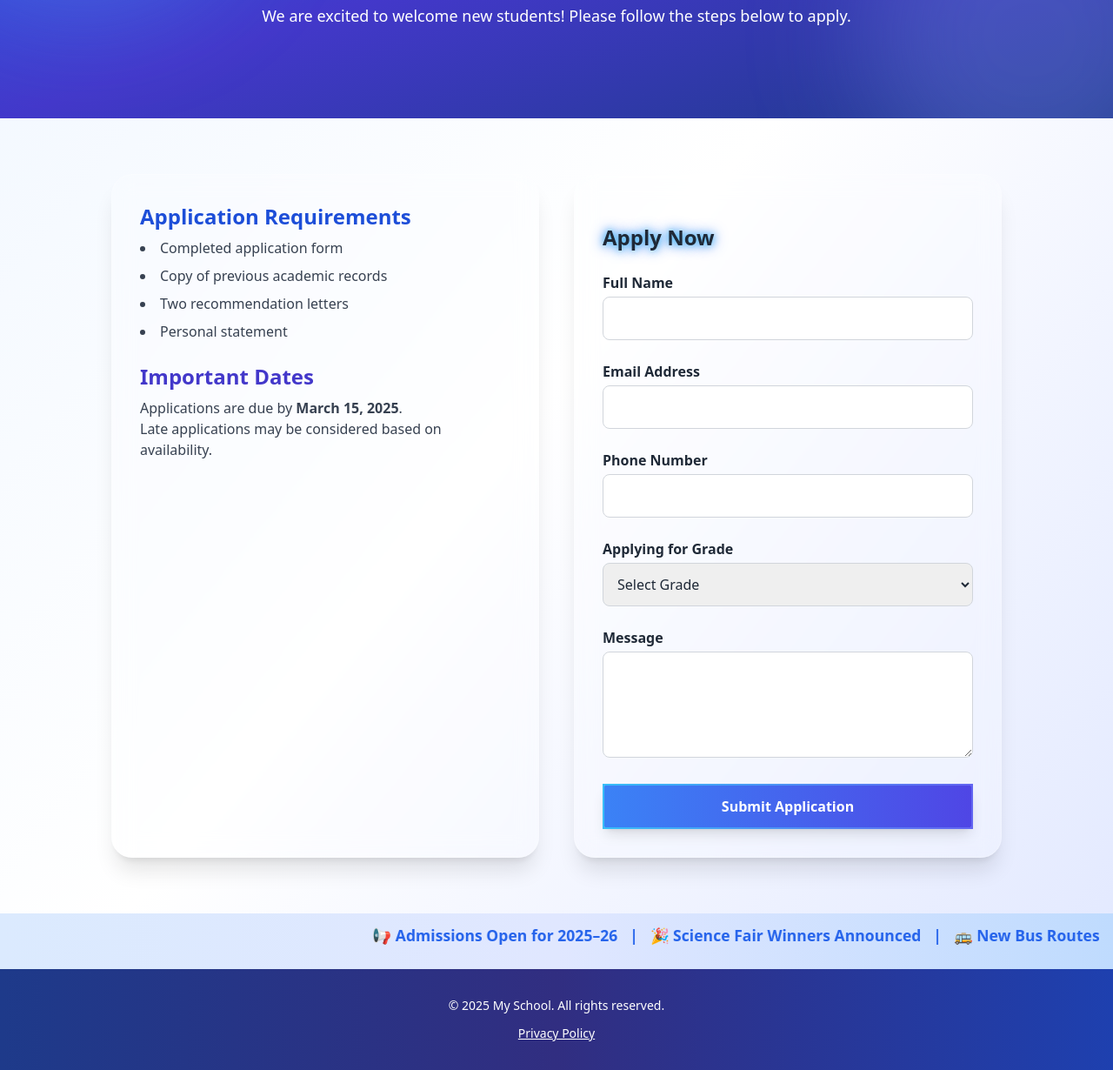
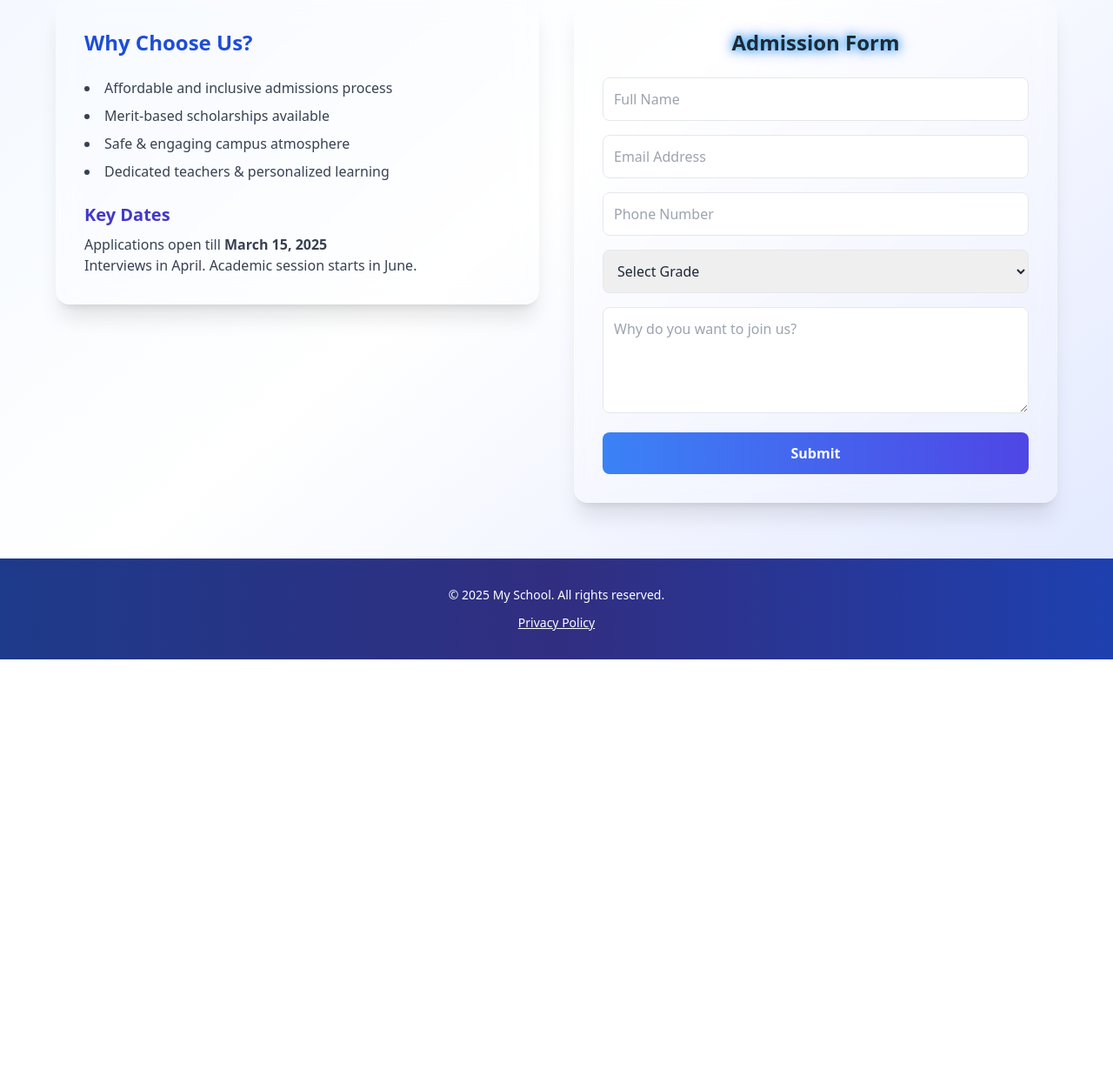
Before and after one commit to SYED-TAHER/school-demo-website, a plain HTML site: page admissions.html in a window 1280 px wide. Shown: the part 346-1576 px from the top of the page at 87% size. After the commit the page ends 1104 px from the top, so only its background shows below. Drawn offline with nearby package versions, Linux system fonts and the light colour scheme; no server answers.

Commit message:
Update admissions.html

```diff
--- a/admissions.html
+++ b/admissions.html
@@ -6,13 +6,14 @@
   <title>Admissions - My School</title>
   <link rel="stylesheet" href="css/styles.css" />
   <script src="https://cdn.tailwindcss.com"></script>
-  <script src="https://unpkg.com/@lottiefiles/lottie-player@latest/dist/lottie-player.js"></script>
   <style>
     @keyframes fadeInUp {
-      from { opacity: 0; transform: translateY(40px);}
-      to { opacity: 1; transform: translateY(0);}
+      from { opacity: 0; transform: translateY(40px); }
+      to { opacity: 1; transform: translateY(0); }
     }
-    .animate-fadeInUp { animation: fadeInUp 1s cubic-bezier(.4,0,.2,1) both; }
+    .animate-fadeInUp {
+      animation: fadeInUp 1s cubic-bezier(.4,0,.2,1) both;
+    }
     .glass {
       background: rgba(255,255,255,0.2);
       backdrop-filter: blur(12px);
@@ -26,25 +27,6 @@
       border-image: linear-gradient(90deg, #38bdf8 0%, #6366f1 100%);
       border-image-slice: 1;
     }
-    .custom-marquee {
-      overflow: hidden;
-      position: relative;
-      height: 2.5rem;
-    }
-    .custom-marquee span {
-      display: inline-block;
-      white-space: nowrap;
-      position: absolute;
-      will-change: transform;
-      animation: marquee 18s linear infinite;
-      font-weight: 600;
-      color: #2563eb;
-      font-size: 1.1rem;
-    }
-    @keyframes marquee {
-      0% { transform: translateX(100%);}
-      100% { transform: translateX(-100%);}
-    }
   </style>
 </head>
 <body class="bg-gradient-to-br from-blue-50 via-white to-indigo-100 min-h-screen text-gray-800 font-sans">
@@ -54,79 +36,55 @@
     <div class="max-w-7xl mx-auto px-4 py-4 flex flex-col sm:flex-row justify-between items-center">
       <h1 class="text-3xl font-extrabold neon tracking-tight mb-2 sm:mb-0">My School</h1>
       <nav class="flex flex-wrap justify-center gap-2 sm:gap-6 text-base font-medium">
-        <a href="index.html" class="hover:text-blue-700 transition-all duration-200">Home</a>
-        <a href="about.html" class="hover:text-blue-700 transition-all duration-200">About</a>
+        <a href="index.html" class="hover:text-blue-700 transition">Home</a>
+        <a href="about.html" class="hover:text-blue-700 transition">About</a>
         <a href="admissions.html" class="text-blue-700 font-semibold underline underline-offset-4 decoration-2 decoration-blue-400">Admissions</a>
-        <a href="career.html" class="hover:text-blue-700 transition-all duration-200">Career</a>
-        <a href="gallery.html" class="hover:text-blue-700 transition-all duration-200">Gallery</a>
-        <a href="contact.html" class="hover:text-blue-700 transition-all duration-200">Contact</a>
+        <a href="career.html" class="hover:text-blue-700 transition">Career</a>
+        <a href="gallery.html" class="hover:text-blue-700 transition">Gallery</a>
+        <a href="contact.html" class="hover:text-blue-700 transition">Contact</a>
       </nav>
     </div>
   </header>
 
-  <!-- Hero Section -->
-  <section class="relative bg-gradient-to-br from-blue-600 via-indigo-700 to-blue-900 text-white text-center py-20 px-6 overflow-hidden">
-    <div class="absolute inset-0 pointer-events-none">
-      <div class="absolute -top-24 -left-24 w-96 h-96 bg-blue-400/30 rounded-full blur-3xl"></div>
-      <div class="absolute -bottom-24 -right-24 w-96 h-96 bg-indigo-400/30 rounded-full blur-3xl"></div>
-    </div>
-    <div class="relative z-10 max-w-3xl mx-auto flex flex-col items-center gap-4">
-      <lottie-player src="https://assets2.lottiefiles.com/packages/lf20_2ks3pjua.json" background="transparent" speed="1" style="width: 120px; height: 120px;" loop autoplay></lottie-player>
-      <h2 class="text-4xl font-extrabold mb-2 neon animate-fadeInUp">Admissions Process</h2>
-      <p class="text-lg mb-6 font-medium animate-fadeInUp" style="animation-delay:0.2s;">
-        We are excited to welcome new students! Please follow the steps below to apply.
-      </p>
+  <!-- Hero -->
+  <section class="bg-gradient-to-br from-blue-600 via-indigo-700 to-blue-900 text-white text-center py-16 px-6">
+    <div class="max-w-3xl mx-auto animate-fadeInUp">
+      <h2 class="text-4xl font-extrabold mb-4 neon">Admissions Open</h2>
+      <p class="text-lg font-medium">Join a nurturing environment focused on growth, values, and academic excellence.</p>
     </div>
   </section>
 
-  <!-- Admissions Section -->
-  <section class="py-16 px-4 bg-transparent">
-    <div class="max-w-5xl mx-auto">
-      <div class="grid grid-cols-1 md:grid-cols-2 gap-10">
-        <!-- Requirements & Dates -->
-        <div class="glass p-8 rounded-3xl shadow-xl animate-fadeInUp flex flex-col gap-6">
-          <div>
-            <h3 class="text-2xl font-bold mb-2 text-blue-700">Application Requirements</h3>
-            <ul class="list-disc list-inside text-left space-y-2 text-gray-700">
-              <li>Completed application form</li>
-              <li>Copy of previous academic records</li>
-              <li>Two recommendation letters</li>
-              <li>Personal statement</li>
+  <!-- Admissions Info + Form -->
+  <section class="py-16 px-4">
+    <div class="max-w-6xl mx-auto grid grid-cols-1 md:grid-cols-2 gap-10 items-start">
+
+      <!-- Info Box -->
+      <div class="glass p-8 rounded-2xl shadow-xl animate-fadeInUp space-y-6">
+        <h3 class="text-2xl font-bold text-blue-700">Why Choose Us?</h3>
+        <ul class="list-disc list-inside space-y-2 text-gray-700">
+          <li>Affordable and inclusive admissions process</li>
+          <li>Merit-based scholarships available</li>
+          <li>Safe & engaging campus atmosphere</li>
+          <li>Dedicated teachers & personalized learning</li>
         </ul>
-          </div>
-          <div>
-            <h3 class="text-2xl font-bold mb-2 text-indigo-700">Important Dates</h3>
-            <p class="text-gray-700">Applications are due by <strong>March 15, 2025</strong>.<br>Late applications may be considered based on availability.</p>
+
+        <div class="mt-6">
+          <h4 class="text-xl font-bold text-indigo-700">Key Dates</h4>
+          <p class="text-gray-700 mt-2">
+            Applications open till <strong>March 15, 2025</strong><br />
+            Interviews in April. Academic session starts in June.
+          </p>
         </div>
       </div>
 
-        <!-- Netlify Form -->
-        <form name="admission" method="POST" data-netlify="true" action="thankyou.html" class="glass p-8 rounded-3xl shadow-xl animate-fadeInUp space-y-6" autocomplete="on">
-          <input type="hidden" name="form-name" value="admission" />
-          <h4 class="text-2xl font-bold mb-4 neon">Apply Now</h4>
-
-          <div>
-            <label for="name" class="block mb-1 font-semibold">Full Name</label>
-            <input type="text" id="name" name="name" required autocomplete="name"
-              class="w-full p-3 border border-gray-300 rounded-lg focus:ring-2 focus:ring-blue-400 transition" />
-          </div>
-
-          <div>
-            <label for="email" class="block mb-1 font-semibold">Email Address</label>
-            <input type="email" id="email" name="email" required autocomplete="email"
-              class="w-full p-3 border border-gray-300 rounded-lg focus:ring-2 focus:ring-blue-400 transition" />
-          </div>
-
-          <div>
-            <label for="phone" class="block mb-1 font-semibold">Phone Number</label>
-            <input type="tel" id="phone" name="phone" required autocomplete="tel"
-              class="w-full p-3 border border-gray-300 rounded-lg focus:ring-2 focus:ring-blue-400 transition" />
-          </div>
-
-          <div>
-            <label for="grade" class="block mb-1 font-semibold">Applying for Grade</label>
-            <select id="grade" name="grade" required
-              class="w-full p-3 border border-gray-300 rounded-lg focus:ring-2 focus:ring-blue-400 transition">
+      <!-- Form -->
+      <div class="glass p-8 rounded-2xl shadow-xl animate-fadeInUp space-y-6">
+        <h3 class="text-2xl font-bold neon text-center">Admission Form</h3>
+        <form id="admissionForm" class="space-y-4">
+          <input type="text" name="name" placeholder="Full Name" required class="w-full p-3 border rounded-lg" />
+          <input type="email" name="email" placeholder="Email Address" required class="w-full p-3 border rounded-lg" />
+          <input type="tel" name="phone" placeholder="Phone Number" required class="w-full p-3 border rounded-lg" />
+          <select name="grade" required class="w-full p-3 border rounded-lg">
             <option value="">Select Grade</option>
             <option>Nursery</option>
             <option>Kindergarten</option>
@@ -143,41 +101,59 @@
             <option>11th Grade</option>
             <option>12th Grade</option>
           </select>
-          </div>
-
-          <div>
-            <label for="message" class="block mb-1 font-semibold">Message</label>
-            <textarea id="message" name="message" rows="4"
-              class="w-full p-3 border border-gray-300 rounded-lg focus:ring-2 focus:ring-blue-400 transition"></textarea>
-          </div>
-
-          <button type="submit"
-            class="w-full bg-gradient-to-r from-blue-500 to-indigo-600 text-white font-bold py-3 rounded-lg shadow-lg hover:scale-105 hover:from-indigo-500 hover:to-blue-500 transition-all duration-300 gradient-border">
-            Submit Application
-          </button>
+          <textarea name="message" placeholder="Why do you want to join us?" rows="4" class="w-full p-3 border rounded-lg"></textarea>
+          <button type="submit" class="w-full bg-gradient-to-r from-blue-500 to-indigo-600 text-white font-bold py-3 rounded-lg hover:scale-105 transition-all">Submit</button>
         </form>
+        <div id="formStatus" class="text-center text-sm mt-2 text-green-700 hidden">Submitted successfully!</div>
       </div>
     </div>
   </section>
 
-  <!-- Scrolling Notice -->
-  <section class="bg-gradient-to-r from-blue-100 via-indigo-100 to-blue-200 py-3 px-4">
-    <div class="custom-marquee">
-      <span>
-        📢 Admissions Open for 2025–26 &nbsp; | &nbsp; 🎉 Science Fair Winners Announced &nbsp; | &nbsp; 🚌 New Bus Routes Available!
-      </span>
-    </div>
-  </section>
-
   <!-- Footer -->
-  <footer class="bg-gradient-to-r from-blue-900 via-indigo-900 to-blue-800 text-white py-8 px-4 text-sm text-center animate-fadeInUp">
+  <footer class="bg-gradient-to-r from-blue-900 via-indigo-900 to-blue-800 text-white py-8 px-4 text-sm text-center">
     <div class="max-w-5xl mx-auto">
-      <p class="font-medium">&copy; 2025 My School. All rights reserved.</p>
+      <p>&copy; 2025 My School. All rights reserved.</p>
       <p class="mt-3">
         <a href="privacy.html" class="underline hover:text-blue-200 transition">Privacy Policy</a>
       </p>
     </div>
   </footer>
 
+  <!-- JavaScript to handle form -->
+
+ <script>
+  const form = document.getElementById("admissionForm");
+
+  form.addEventListener("submit", async (e) => {
+    e.preventDefault();
+
+    const data = {
+      name: form.name.value,
+      email: form.email.value,
+      phone: form.phone.value,
+      grade: form.grade.value,
+      message: form.message.value,
+    };
+
+    try {
+      await fetch("https://script.google.com/macros/s/AKfycbyUZxMljt6stQFiskd_rH_YGDtXp88k4zYeul7jD4566krx87EofyS9dVhONltd-E3E/exec", {
+        method: "POST",
+        mode: "no-cors", // needed due to Google Apps Script limitations
+        headers: {
+          "Content-Type": "application/json"
+        },
+        body: JSON.stringify(data)
+      });
+
+      // ✅ Redirect to thankyou.html
+      window.location.href = "thankyou.html";
+    } catch (error) {
+      alert("❌ Error submitting the form. Please try again.");
+      console.error(error);
+    }
+  });
+</script>
+
+
 </body>
 </html>
```
Lines whose indentation alone changed are shown as unchanged.
